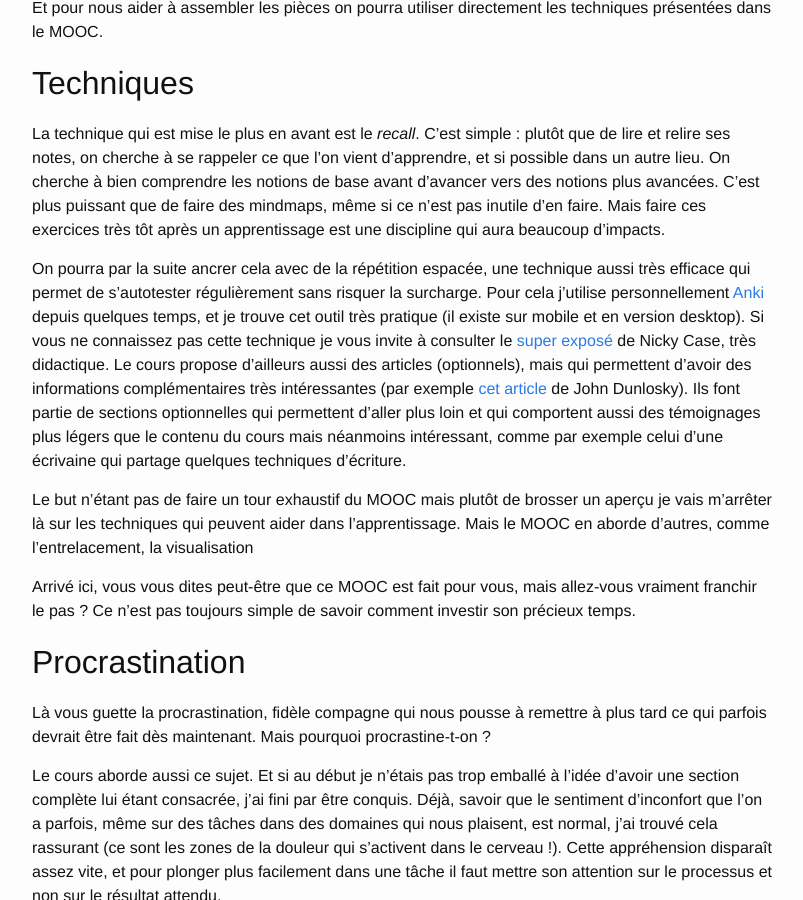
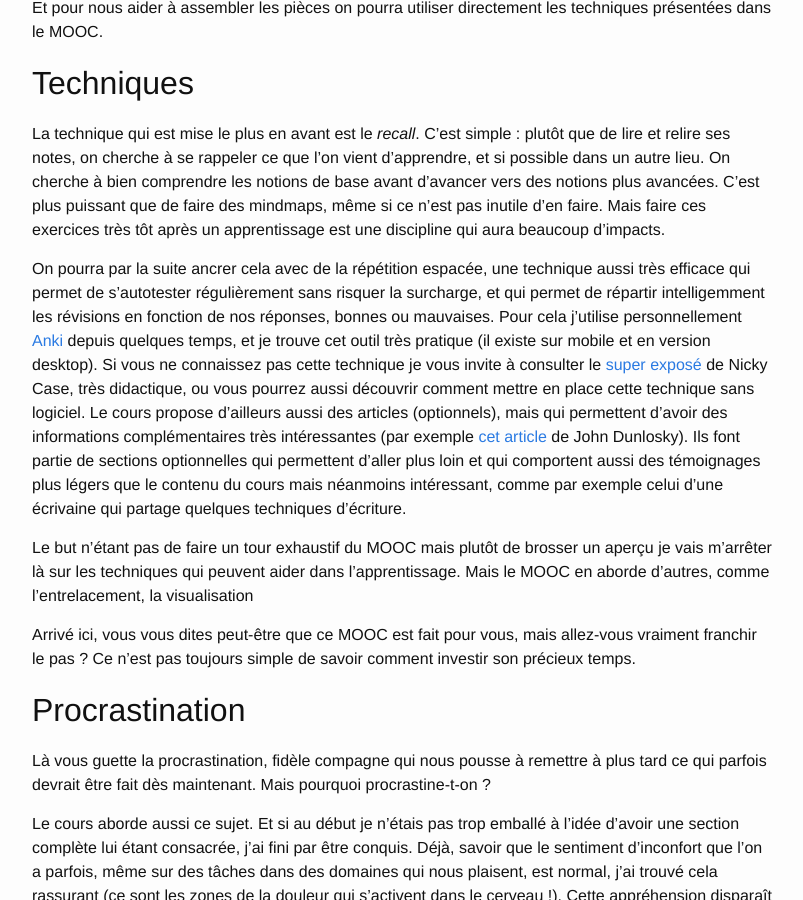
Before and after one commit to fego/fego.github.io, a Jekyll site: the page built from docs/_posts/2020-09-27-Apprendre à apprendre.markdown, in a window 1280 px wide and 900 px high, scrolled down 2205 px. Shown: the whole window, without its empty margins (238-1041 px from the left). Built offline with Jekyll 4.4.1, drawn with Linux system fonts in a browser that asks for light colours; our own code applies the rules of GitHub Pages for plain Markdown files.

Commit message:
update répétition espacée

```diff
--- a/docs/_posts/2020-09-27-Apprendre à apprendre.markdown
+++ b/docs/_posts/2020-09-27-Apprendre à apprendre.markdown
@@ -63,7 +63,7 @@ On cherche à bien comprendre les notions de base avant d'avancer vers des notio
 C'est plus puissant que de faire des mindmaps, même si ce n'est pas inutile d'en faire.
 Mais faire ces exercices très tôt après un apprentissage est une discipline qui aura beaucoup d'impacts.
 
-On pourra par la suite ancrer cela avec de la répétition espacée, une technique aussi très efficace qui permet de s'autotester régulièrement sans risquer la surcharge. Pour cela j'utilise personnellement [Anki](https://apps.ankiweb.net/) depuis quelques temps, et je trouve cet outil très pratique (il existe sur mobile et en version desktop). Si vous ne connaissez pas cette technique je vous invite à consulter le [super exposé](https://ncase.me/remember/) de Nicky Case, très didactique.
+On pourra par la suite ancrer cela avec de la répétition espacée, une technique aussi très efficace qui permet de s'autotester régulièrement sans risquer la surcharge, et qui permet de répartir intelligemment les révisions en fonction de nos réponses, bonnes ou mauvaises. Pour cela j'utilise personnellement [Anki](https://apps.ankiweb.net/) depuis quelques temps, et je trouve cet outil très pratique (il existe sur mobile et en version desktop). Si vous ne connaissez pas cette technique je vous invite à consulter le [super exposé](https://ncase.me/remember/) de Nicky Case, très didactique, ou vous pourrez aussi découvrir comment mettre en place cette technique sans logiciel.
 Le cours propose d'ailleurs aussi des articles (optionnels), mais qui permettent d'avoir des informations complémentaires très intéressantes (par exemple [cet article](https://www.aft.org/sites/default/files/periodicals/dunlosky.pdf) de John Dunlosky).
 Ils font partie de sections optionnelles qui permettent d'aller plus loin et qui comportent aussi des témoignages plus légers que le contenu du cours mais néanmoins intéressant, comme par exemple celui d'une écrivaine qui partage quelques techniques d'écriture.
 
```
